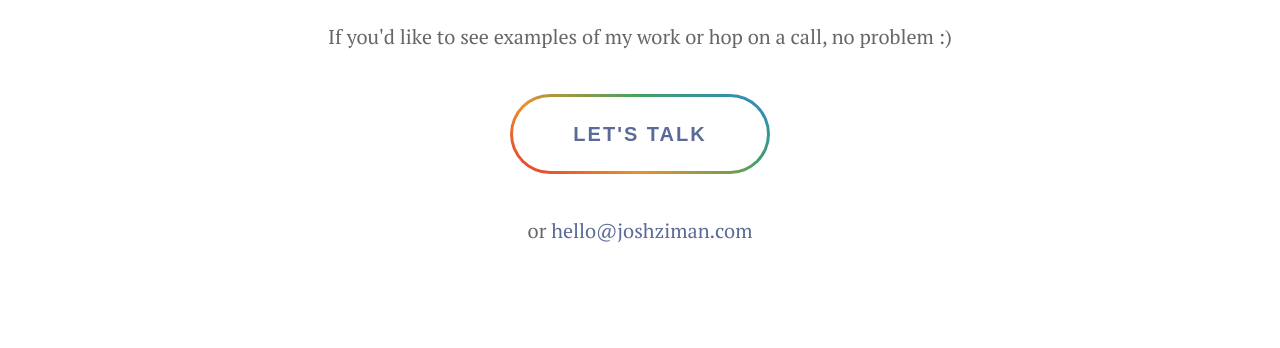
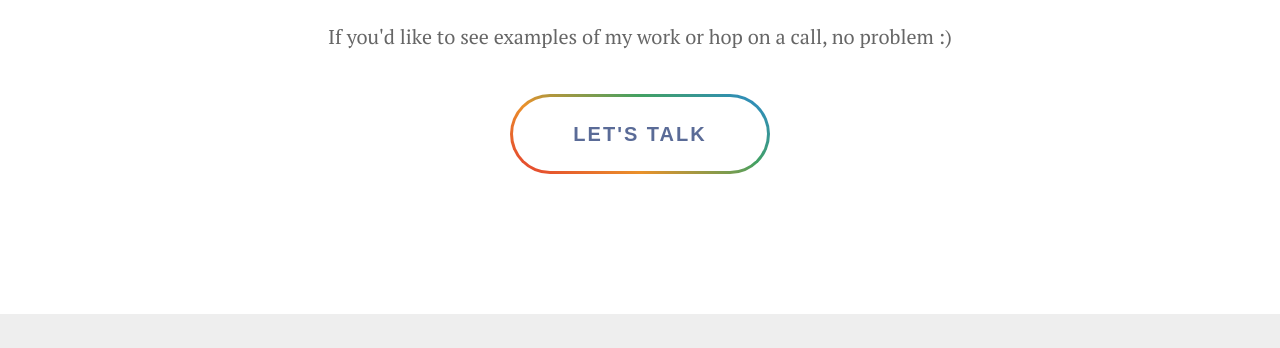
Before and after one commit to joshziman/resume, a plain HTML site: page index.htm in a window 1280 px wide. Shown: the part 6055-6403 px from the top of the page. After the commit the page ends 6369 px from the top, so only its background shows below. Drawn offline with nearby package versions, Linux system fonts and the light colour scheme; a web font is replaced by a local one.

Commit message:
remove email address

```diff
--- a/index.htm
+++ b/index.htm
@@ -423,7 +423,7 @@
           <button class="waves-effect waves-light btn-large blue white-text cta btn-flat" onclick="$crisp.push(['do', 'chat:open'])">
             <span>Let's talk</span>
           </button>
-          <p>or <a href="mailto:hello@joshziman.com" target="_blank">hello@joshziman.com</a></p>
+          <!-- <p>or <a href="mailto:hello@joshziman.com" target="_blank">hello@joshziman.com</a></p> -->
         </div>
       </div>
     </div>
```
